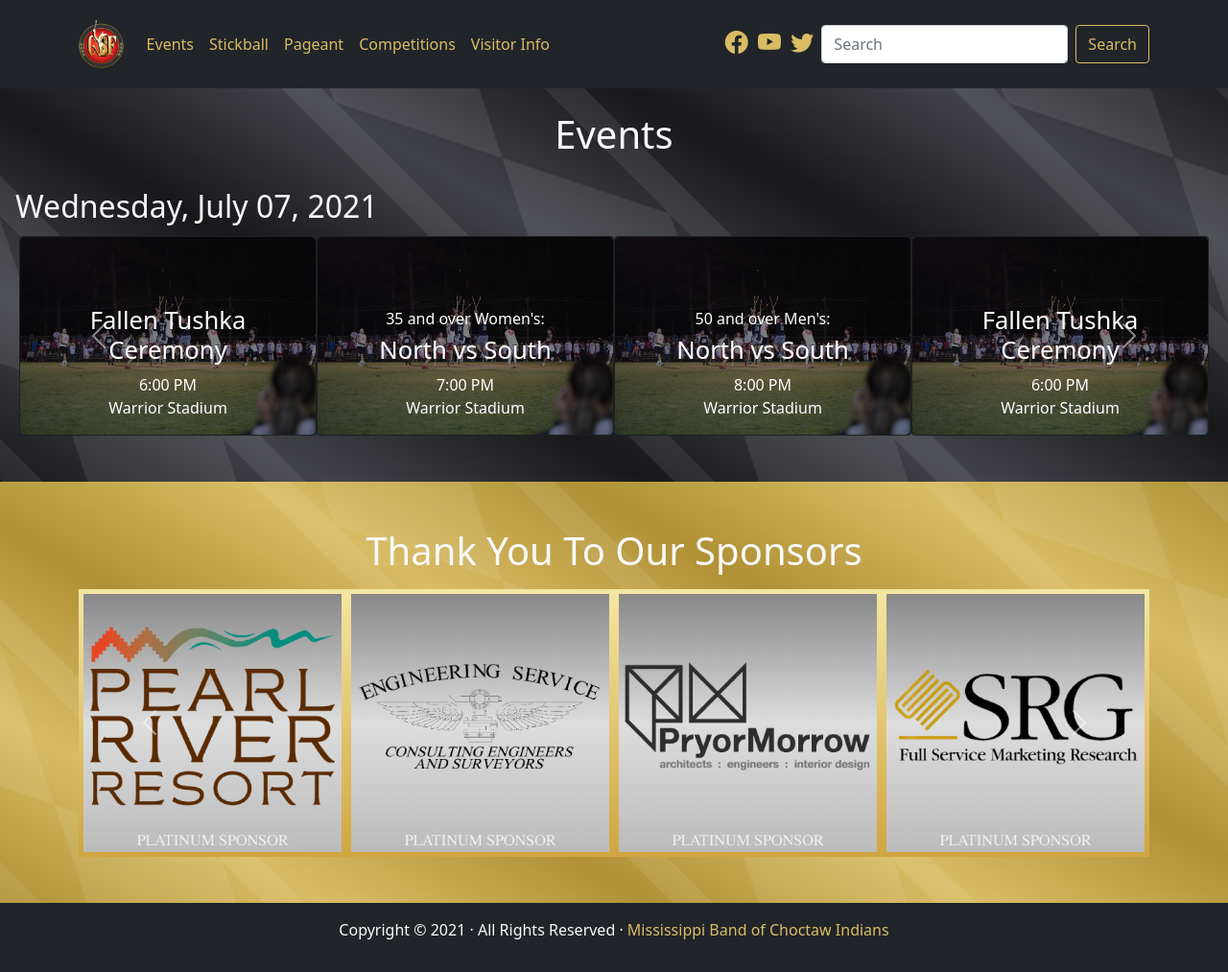
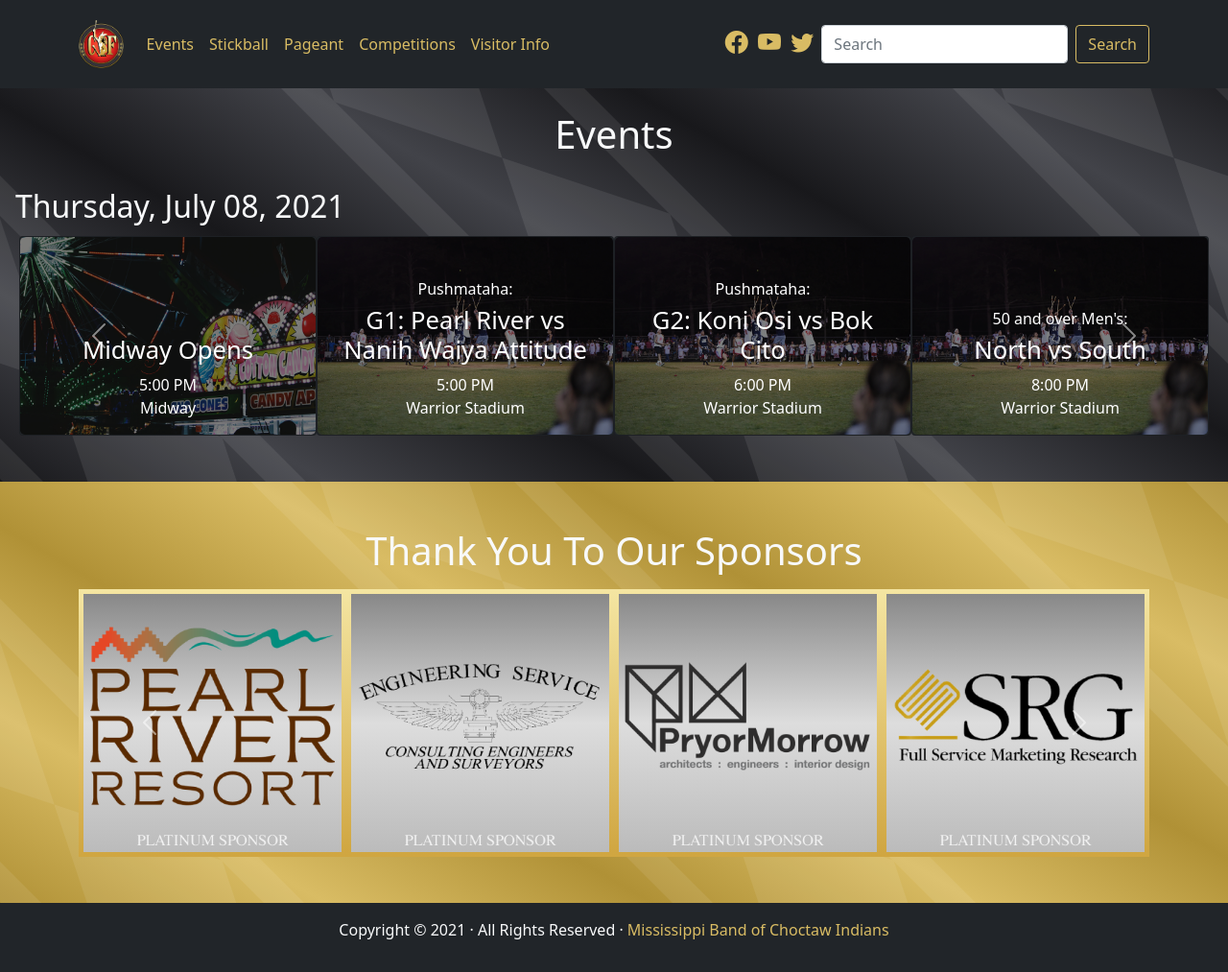
Before and after one commit to smattera/smattera.github.io, a Jekyll site: the page built from events/index.md, in a window 1280 px wide and 1013 px high. Shown: the whole window at 96% size. Built offline with Jekyll 4.4.1, drawn with Linux system fonts in a browser that asks for light colours; nearby versions of some CDN libraries.

Commit message:
Update events.html

```diff
--- a/_includes/events.html
+++ b/_includes/events.html
@@ -2,7 +2,7 @@
   <div>
     <h1 class="py-2">Events</h1>
 
-    <h2 class="pt-3 pb-1 ms-2 text-start">Wednesday, July 07, 2021</h2>
+    <!-- <h2 class="pt-3 pb-1 ms-2 text-start">Wednesday, July 07, 2021</h2>
     <div class="row mx-auto my-auto justify-content-center px-0">
       <div id="dayOneCarousel" class="carousel slide" data-bs-interval="false">
         <div class="carousel-inner">
@@ -37,9 +37,9 @@
           <span class="visually-hidden">Next</span>
         </button>
       </div>
-    </div>
+    </div> -->
 
-    <!-- <h2 class="pt-3 pb-1 ms-2 text-start">Thursday, July 08, 2021</h2>
+    <h2 class="pt-3 pb-1 ms-2 text-start">Thursday, July 08, 2021</h2>
     <div class="row mx-auto my-auto justify-content-center px-0">
       <div id="dayTwoCarousel" class="carousel slide" data-bs-interval="false">
         <div class="carousel-inner">
@@ -89,7 +89,7 @@
       </div>
     </div>
 
-    <h2 class="pt-3 pb-1 ms-2 text-start">Friday, July 09, 2021</h2>
+    <!-- <h2 class="pt-3 pb-1 ms-2 text-start">Friday, July 09, 2021</h2>
     <div class="row mx-auto my-auto justify-content-center px-0">
       <div id="dayThreeCarousel" class="carousel slide" data-bs-interval="false">
         <div class="carousel-inner">
```
